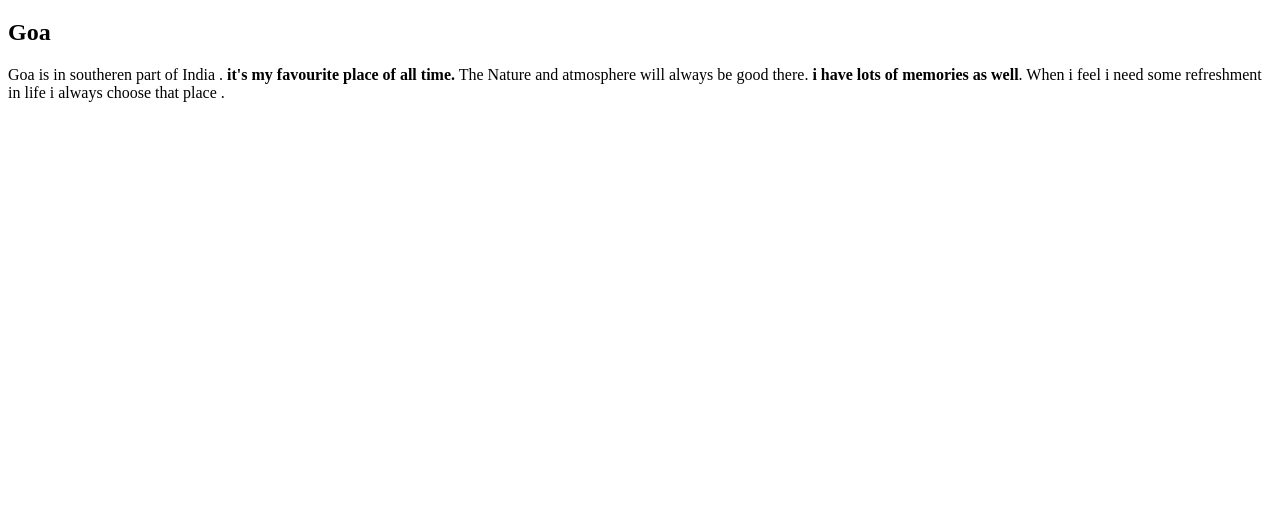
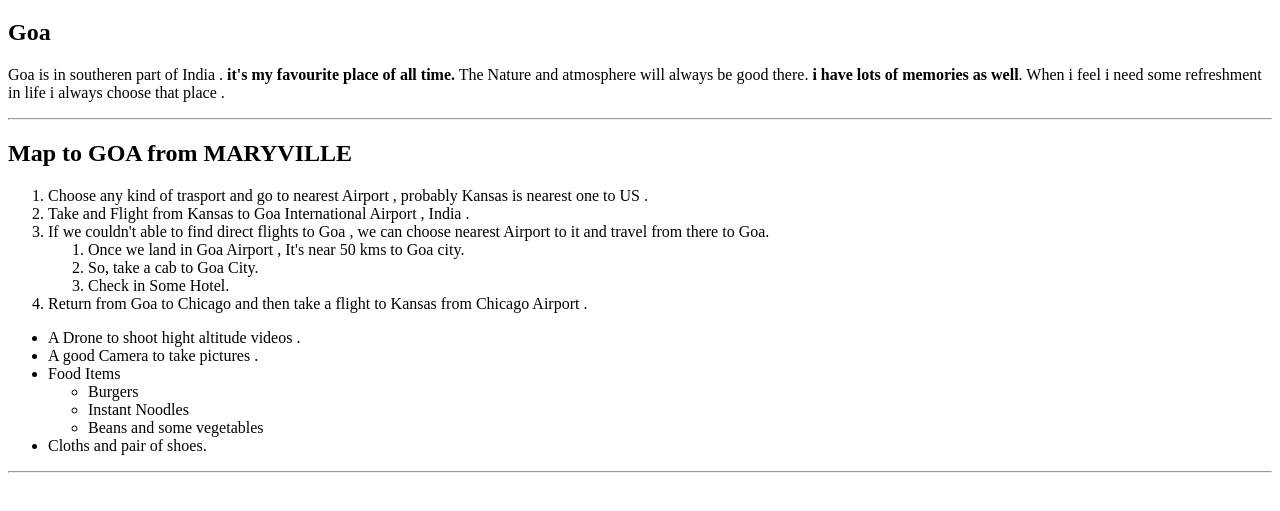
Before and after one commit to 44-563-WebApps-F21/webapps-f21-assignment-3-akhilmike, a plain HTML site: page index.html in a window 1280 px wide. Shown: the part 61-572 px from the top of the page. Drawn offline with Linux system fonts and the light colour scheme.

Commit message:
order list and unordered list committed

```diff
--- a/index.html
+++ b/index.html
@@ -8,5 +8,34 @@
 <h1>Akhil Sai Kumar Jami</h1>
 <h2>Goa</h2>
 <p>Goa is in southeren part of India . <b>it's my favourite place of all time.</b> The Nature and atmosphere will always be good there. <b>i have lots of memories as well</b>. When i feel i need some refreshment in life i always choose that place .</p>
+
+<hr>
+<h2>Map to GOA from MARYVILLE</h2>
+<ol>
+    <li>Choose any kind of trasport and go to nearest Airport , probably Kansas is nearest one to US .</li>
+    <li>Take and Flight from Kansas to Goa International Airport , India .</li>
+    <li>If we couldn't able to find direct flights to Goa , we can choose nearest Airport to it and travel from there to Goa.</li>
+    <ol>
+        <li>Once we land in Goa Airport , It's near 50 kms to Goa city.</li>
+        <li>So, take a cab to Goa City.</li>
+        <li>Check in Some Hotel.</li>
+    </ol>
+    <li>Return from Goa to Chicago and then take a flight to Kansas from Chicago Airport .</li>
+</ol>
+
+<ul>
+    <li>A Drone to shoot hight altitude videos .</li>
+    <li>A good Camera to take pictures .</li>
+    <li>Food Items</li>
+    <ul>
+        <li>Burgers</li>
+        <li>Instant Noodles</li>
+        <li>Beans and some vegetables</li>
+    </ul>
+    <li>Cloths and pair of shoes.</li>
+</ul>
+
+
+<hr>
 </body>
 </html>
```
